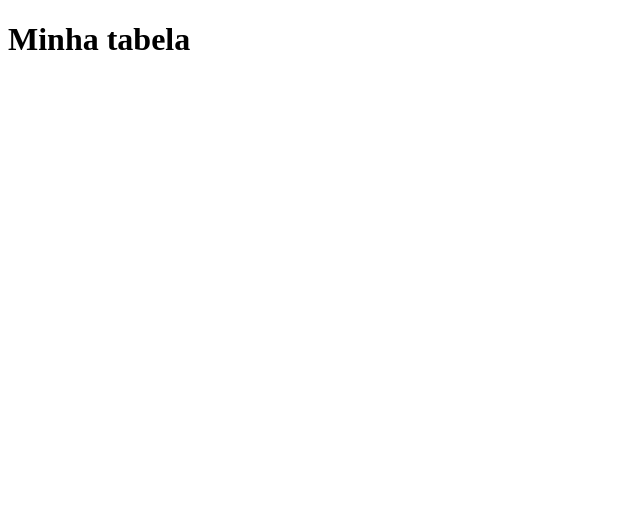
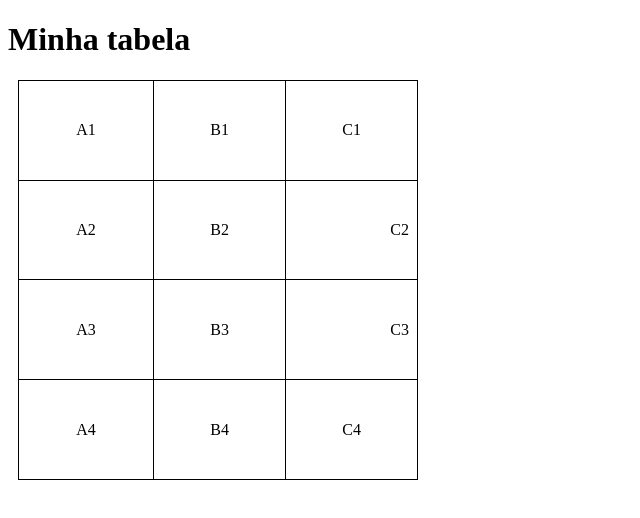
Before and after one commit to allansantosbrasill/html-css, a plain HTML site: page Tabelas/index.html in a window 1280 px wide. Shown: the whole page, without its empty margins (0-640 px from the left). Drawn offline with Linux system fonts and the light colour scheme.

Commit message:
atualizado

```diff
--- a/Tabelas/index.html
+++ b/Tabelas/index.html
@@ -4,11 +4,54 @@
     <meta charset="UTF-8">
     <meta name="viewport" content="width=device-width, initial-scale=1.0">
     <title>Tabelas</title>
+    <style>
+        bady{
+            font-family: Arial, Helvetica, sans-serif;
+        }
+
+        table{
+            width: 400px;
+            height: 400px;
+            border-collapse: collapse;
+            margin-left: 10px;
+        }
+
+        td{
+            border: 1px solid black;
+            padding: 8px;
+            text-align: center;
+            vertical-align: middle;
+        }
+
+        .numero{
+            text-align: right;
+        }
+
+    </style>
 </head>
 <body>
     <h1>Minha tabela</h1>
     <table>
-
+        <tr>
+            <td>A1</td>
+            <td>B1</td>
+            <td>C1</td>
+        </tr>
+        <tr>
+            <td>A2</td>
+            <td>B2</td>
+            <td class="numero">C2</td>
+        </tr>
+        <tr>
+            <td>A3</td>
+            <td>B3</td>
+            <td class="numero">C3</td>
+        </tr>
+        <tr>
+            <td>A4</td>
+            <td>B4</td>
+            <td>C4</td>
+        </tr>
     </table>
 </body>
 </html>
```
